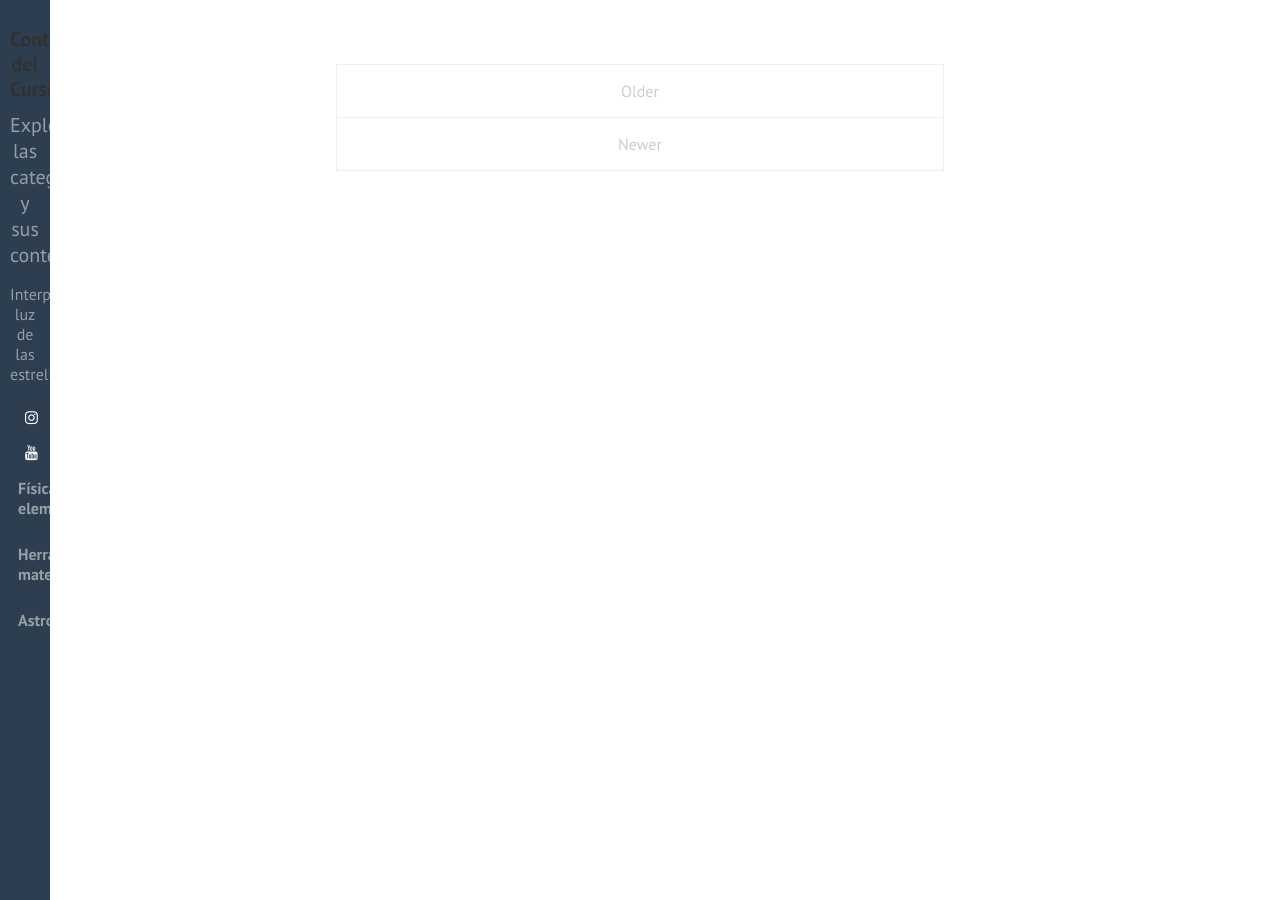
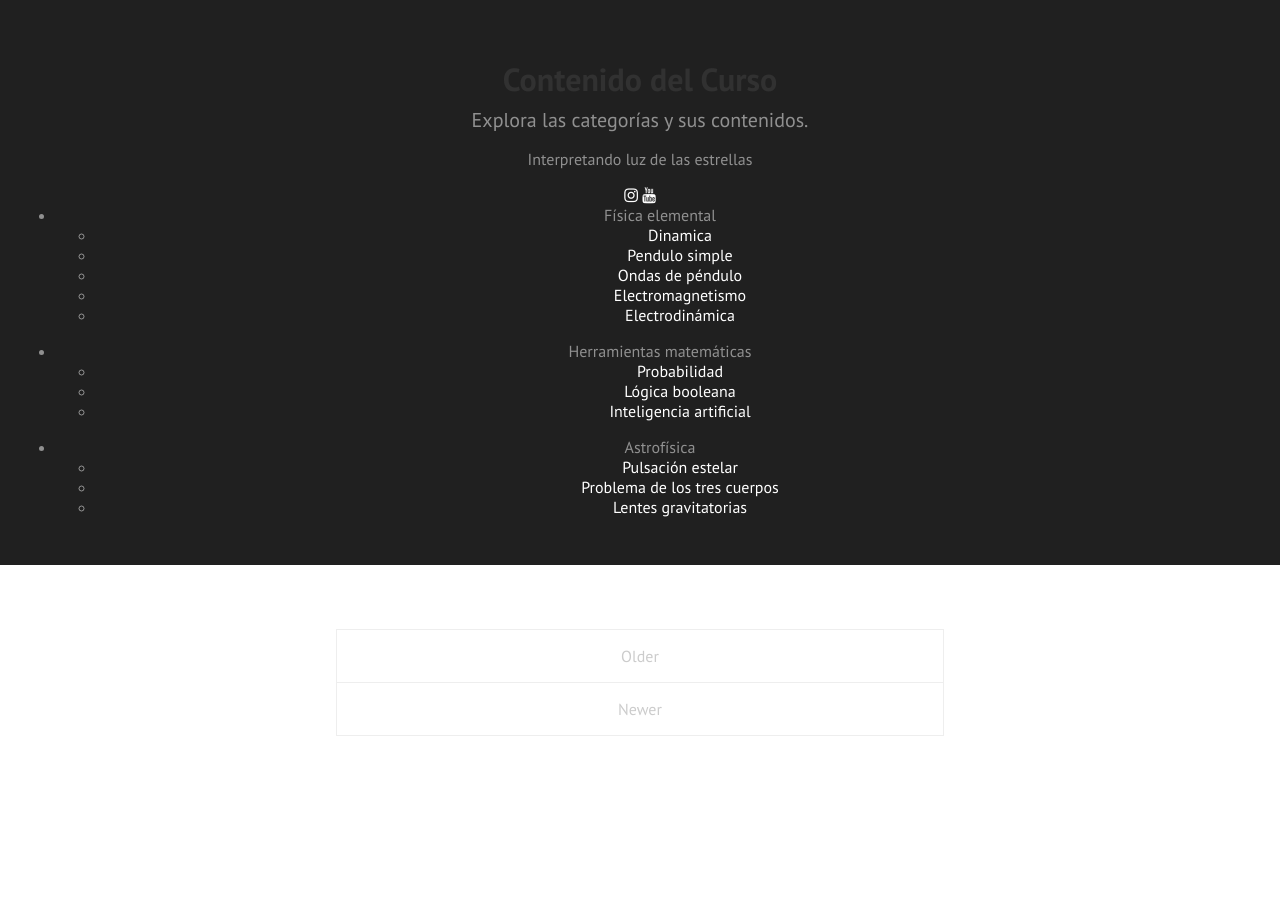
Before and after one commit to nicomedinap/Cursos, a Jekyll site: the page built from index.html, in a window 1280 px wide. Built offline with Jekyll 4.4.1, drawn with Linux system fonts in a browser that asks for light colours.

Commit message:
Update sidebar.html

```diff
--- a/_includes/sidebar.html
+++ b/_includes/sidebar.html
@@ -3,80 +3,6 @@
     rel="stylesheet"
     href="https://cdnjs.cloudflare.com/ajax/libs/font-awesome/4.7.0/css/font-awesome.min.css"
   />
-  <style>
-    .fa {
-      padding: 10px;
-      font-size: 15px;
-      width: 0px;
-    }
-
-    .fa:hover {
-      opacity: 0.7;
-    }
-
-    .fa-youtube {
-      color: gray;
-    }
-
-    .fa-instagram {
-      color: gray;
-    }
-
-    .active-section {
-      text-decoration: underline;
-    }
-
-    /* Sidebar styles */
-    .sidebar {
-      max-width: 50px;
-      background-color: #2C3E50;
-      padding: 10px;
-      position: fixed;
-      height: 100%;
-      overflow-y: auto;
-    }
-
-    .sidebar h2 {
-      font-size: 20px;
-      margin-bottom: 10px;
-    }
-
-    .sidebar ul {
-      list-style-type: none;
-      padding: 0;
-    }
-
-    .sidebar li {
-      margin-bottom: 10px;
-    }
-
-    .sidebar .category {
-      font-weight: bold;
-      cursor: pointer;
-      background-color: #2C3E50;
-      padding: 8px;
-      border-radius: 5px;
-    }
-
-    .sidebar .subcategory {
-      display: none;
-      padding-left: 20px;
-    }
-
-    .sidebar .subcategory a {
-      text-decoration: none;
-      color: black;
-    }
-
-    .sidebar .subcategory a:hover {
-      text-decoration: underline;
-    }
-
-    .sidebar .active {
-      color: #007bff;
-      text-decoration: underline;
-    }
-  </style>
 
   <script>
     // Toggle subcategories
```
